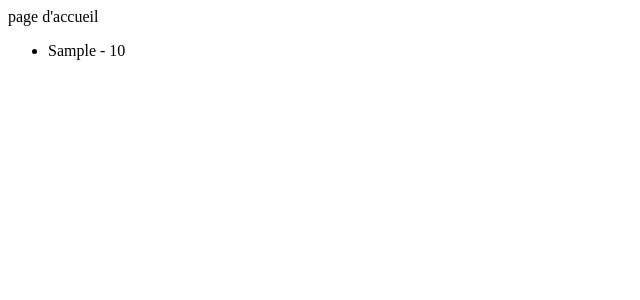
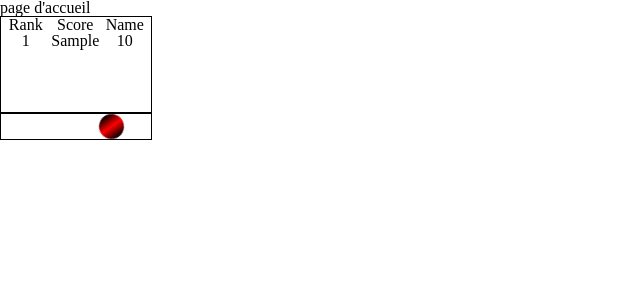
Before and after one commit to archimede49/z80, a PHP site: page / in a window 1280 px wide. Shown: the top 300 px of the page, without its empty margins (0-640 px from the left). Run offline with PHP 8.4, Linux system fonts and the light colour scheme; tables that the repository leaves empty or names only in its code hold one stand-in row (values such as "Sample post").

Commit message:
animation page d'accueil + reset.css

```diff
--- a/View/HomeView.php
+++ b/View/HomeView.php
@@ -8,8 +8,9 @@ class HomeView extends BaseView
 
     public function displayHome($liste) {
         $score = '';
+        $i = 1;
         foreach ($liste as $unitScore){
-            $score .= "<li>$unitScore[0] - $unitScore[1]</li>";
+            $score .= "<tr><td>".$i++."</td><td>".$unitScore[0]."</td><td>".$unitScore[1]."</td></tr>";
         }
         $this->pageHTML .=file_get_contents( "public/html/home.html");
         $this->pageHTML = str_replace("{{scores}}", $score, $this->pageHTML);
--- a/public/html/header.html
+++ b/public/html/header.html
@@ -2,6 +2,11 @@
 <head>
     <meta charset="UTF-8">
     <meta name="viewport" content="width=device-width, initial-scale=1.0">
+    <!--styles-->
+    <link rel="stylesheet" href="public/style/reset.css">
+    <link rel="stylesheet" href="public/style/home.css">
+    <!--scripts-->
+    <script src=""></script>
     <title>Document</title>
 </head>
 <body>
--- a/public/html/home.html
+++ b/public/html/home.html
@@ -1,7 +1,20 @@
-<!DOCTYPE html>
+<p>page d'accueil</p>
+<div id="tabScore">
+<table>
+        <thead>
+                <tr>
+                        <th>Rank</th>
+                        <th>Score</th>
+                        <th>Name</th>
+                </tr>
+        </thead>
+        <tbody>
+                {{scores}}
+        </tbody>
+</table>
+</div>
+<div id="element">
+        <div>
 
-
-        <p>page d'accueil</p>
-        <ul>
-                {{scores}}
-        </ul>
+        </div>
+</div>
--- /dev/null
+++ b/public/style/home.css
@@ -0,0 +1,81 @@
+#tabScore{
+    width: 150px;
+    height: 95px;
+    border: 1px solid black;
+    position: relative;
+    overflow: hidden;
+}
+#tabScore table{
+    width: 150px;
+    display: flex;
+    flex-direction: column;
+    position: absolute;
+    animation: moveScore 4s ease-out;
+    -webkit-animation: moveScore 4s ease-out;
+}
+#tabScore table thead tr, #tabScore table tbody tr{
+    display: flex;
+}
+#tabScore table thead tr th, #tabScore table tbody td {
+    width: 33%;
+    text-align: center;
+}
+@keyframes moveScore{
+    0% {
+        bottom: -200px;
+    }
+    99% {
+        bottom: 110%;
+    }
+    100% {
+        bottom: 0;
+    }
+}
+#element {
+    width: 150px;
+    height: 25px;
+    border: 1px solid black;
+    position: relative;
+    overflow: hidden;
+}
+#element div {
+    width: 25px;
+    height: 25px;
+    border-radius: 50%;
+    -webkit-border-radius: 50%;
+    -moz-border-radius: 50%;
+    -ms-border-radius: 50%;
+    -o-border-radius: 50%;
+    background: linear-gradient(to left, black, red, black);
+    position: absolute;
+    animation: moveRotate 4s linear infinite, moveLinearLeftToRight 4s linear infinite;
+    -webkit-animation: moveRotate 4s linear infinite, moveLinearLeftToRight 4s linear infinite;
+}
+@keyframes moveRotate{
+    0%
+    {
+        transform: rotate(0deg);
+        -webkit-transform: rotate(0deg);
+        -moz-transform: rotate(0deg);
+        -ms-transform: rotate(0deg);
+        -o-transform: rotate(0deg);
+    }
+    100%
+    {
+        transform: rotate(360deg);
+        -webkit-transform: rotate(360deg);
+        -moz-transform: rotate(360deg);
+        -ms-transform: rotate(360deg);
+        -o-transform: rotate(360deg);
+    }
+}
+@keyframes moveLinearLeftToRight{
+    0%
+    {
+        left: -25px;
+    }
+    100%
+    {
+        left: 110%;
+    }
+}
--- /dev/null
+++ b/public/style/reset.css
@@ -0,0 +1,48 @@
+/* http://meyerweb.com/eric/tools/css/reset/
+   v2.0 | 20110126
+   License: none (public domain)
+*/
+
+html, body, div, span, applet, object, iframe,
+h1, h2, h3, h4, h5, h6, p, blockquote, pre,
+a, abbr, acronym, address, big, cite, code,
+del, dfn, em, img, ins, kbd, q, s, samp,
+small, strike, strong, sub, sup, tt, var,
+b, u, i, center,
+dl, dt, dd, ol, ul, li,
+fieldset, form, label, legend,
+table, caption, tbody, tfoot, thead, tr, th, td,
+article, aside, canvas, details, embed,
+figure, figcaption, footer, header, hgroup,
+menu, nav, output, ruby, section, summary,
+time, mark, audio, video {
+	margin: 0;
+	padding: 0;
+	border: 0;
+	font-size: 100%;
+	font: inherit;
+	vertical-align: baseline;
+}
+/* HTML5 display-role reset for older browsers */
+article, aside, details, figcaption, figure,
+footer, header, hgroup, menu, nav, section {
+	display: block;
+}
+body {
+	line-height: 1;
+}
+ol, ul {
+	list-style: none;
+}
+blockquote, q {
+	quotes: none;
+}
+blockquote:before, blockquote:after,
+q:before, q:after {
+	content: '';
+	content: none;
+}
+table {
+	border-collapse: collapse;
+	border-spacing: 0;
+}
```
